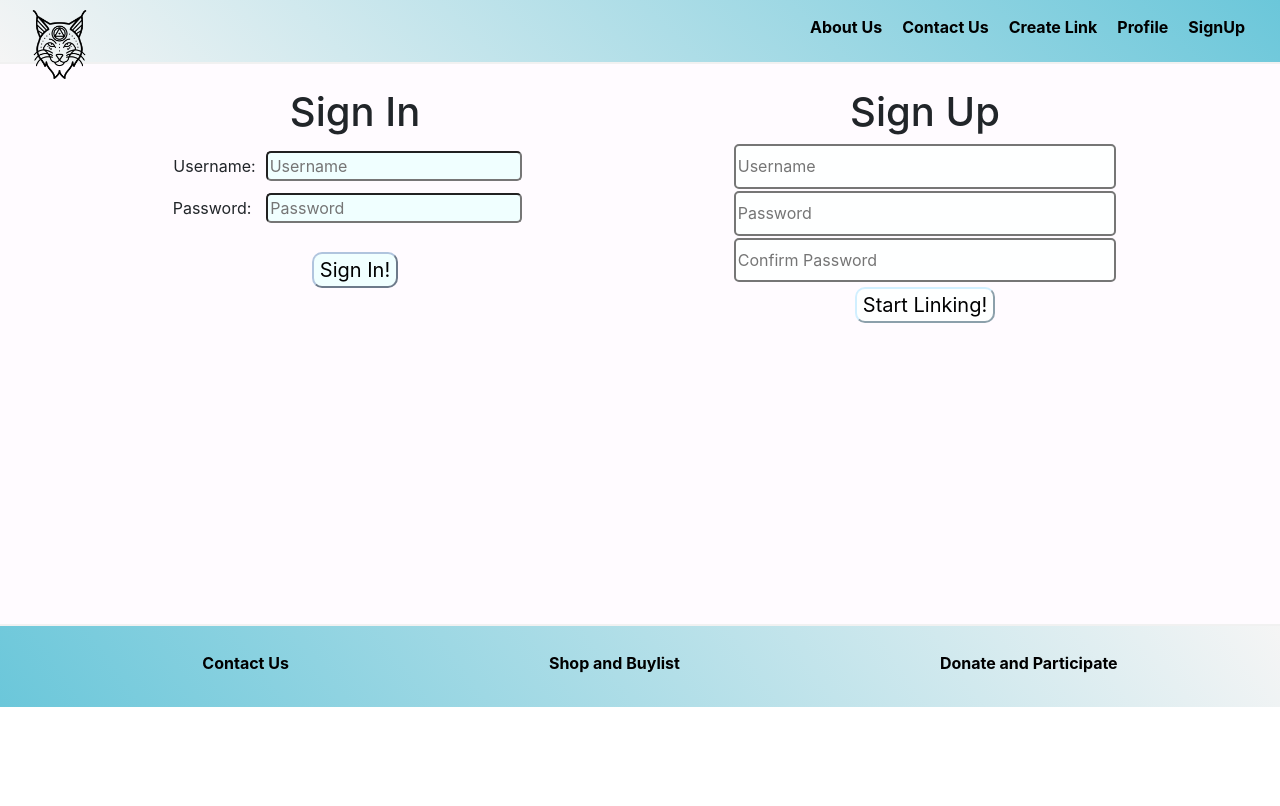
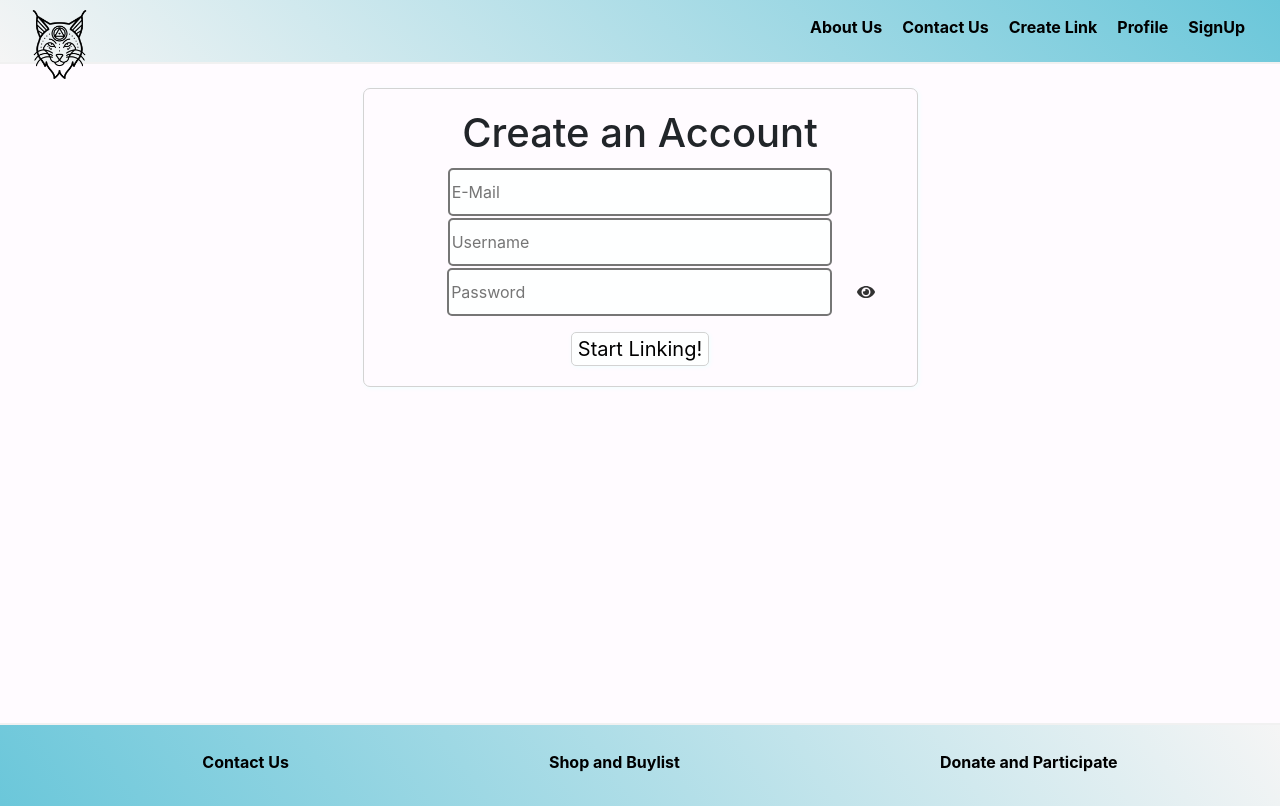
Before and after one commit to greatthenate88/LynxPrototype2, a React (Create React App) app: page /signin in a window 1280 px wide. Built offline with nearby package versions, Linux system fonts and the light colour scheme.

Commit message:
sign up component

```diff
--- a/src/pages/SignIn.js
+++ b/src/pages/SignIn.js
@@ -14,9 +14,7 @@ export default function SignIn(props) {
         <Container>
         <br/>
         <Row>
-          <Col>
-            <SignInBox></SignInBox>
-          </Col>
+
           <Col>
             <SignUpBox></SignUpBox>
           </Col>
@@ -26,9 +24,7 @@ export default function SignIn(props) {
         <br/>
         <br/>
 
-        <Row>
 
-        </Row>
         </Container>
         <br/>
         <br/>
--- a/src/presentational/SignUpBox.js
+++ b/src/presentational/SignUpBox.js
@@ -1,31 +1,68 @@
 import React, {useState}  from 'react';
 import styled from 'styled-components';
-import {Container, Row, Col} from 'react-bootstrap';
+import {FontAwesomeIcon} from '@fortawesome/react-fontawesome';
+import { faEye } from '@fortawesome/free-solid-svg-icons';
+
 
 
 
 
 const SignUpThing = styled.div`
-
+    border-style:solid;
+    border-color:lightgrey;
+    border-width:1px;
+    border-radius:7px;
+    box-shadow:1px 1px 5px #efffff;
+    height:100%;
+    width:50%;
+    padding:20px;
+    display:inline-block;
+    h1{
+        margin-bottom:10px;
+    }
     .FormBox1 {
         background-color:#feffff;
-        margin:0 0 2px 0;
+        margin:1px 25px;
         border-radius:5px;
         border-style:solid;
-        height:25%;
+        border-width:2px;
+        height:3rem;
         width:75%;
     }
     .FormButton1 {
         justify-content:center;
-        border-radius:10px;
-        border-color:#d1efff;
-        border-width:.15rem;
+        border-radius:5px;
+        border-color:lightgrey;
+        border-width:1px;
+        border-style:solid;
+        box-shadow:1px 1px 5px #efffff;
         font-size:20px;
         background-color:#feffff;
-        margin:3px 0 0 0;
+        margin-top:15px;
     }
     .FormBox1:focus{
-
+        border-color:#82b7f8;
+        border-width:1px;
+        border-radius:5px;
+        box-shadow:inset 0px 2px 4px rgba(0, 0, 0, 0.2);
+        outline:none;
+    }
+    .FormBox1:invalid{
+        border-color:#ff3f51;
+        border-width:1px;
+        border-radius:2px;
+        color:#ff3f51;
+    }
+    .reveal{
+        all:initial;
+        background-color:transparent;
+        color:black;
+        opacity:.8;
+        position:static;
+        margin-right:-17px;
+    }
+    .reveal:hover{
+        opacity:1;
     }
     .SI {
         color:black;
@@ -33,34 +70,45 @@ const SignUpThing = styled.div`
 `;
 
 
+
+function myFunction() {
+    var x = document.getElementById("myInput");
+    if (x.type === "password") {
+      x.type = "text";
+    } else {
+      x.type = "password";
+    }
+  }
+
+    var count=1;
+    function setColor(btn, color) {
+    var property = document.getElementById(btn);
+    if (count === 0) {
+        property.style.color = "black"
+        count = 1;
+    }
+    else {
+        property.style.color = "#005e74"
+        count = 0;
+    }
+}
 export const SignInBox = (props) => {
 
 return (
 
-        <Container>
         <SignUpThing>
-            <Row>
-                <Col>
-
-                    <h1>Sign Up</h1>
-
-                    <input placeholder="Username" className='FormBox1' type='text'></input>
+            <h1>Create an Account</h1>
+            <input placeholder="E-Mail" className='FormBox1' type='text'/>
                 <br/>
-
-                    <input placeholder="Password" className='FormBox1' type='text'></input>
+            <input placeholder="Username" className='FormBox1' type='text'/>
                 <br/>
-                    <input placeholder="Confirm Password" className='FormBox1' type='text'></input>
+            <input placeholder="Password" className='FormBox1' type='password' id="myInput"/>
+            <div id="PWView" className="reveal"  onClick={()=> setColor('PWView', '#005e74')}>
+                <FontAwesomeIcon onClick={() => myFunction()} icon={faEye}/>
+            </div>
                 <br/>
             <button className='FormButton1'><a href="/createlink" className="SI">Start Linking!</a></button>
-
-
-                </Col>
-            </Row>
-            <Row>
-
-            </Row>
         </SignUpThing>
-        </Container>
 
   );
 }
```
Lines whose indentation alone changed are shown as unchanged.
